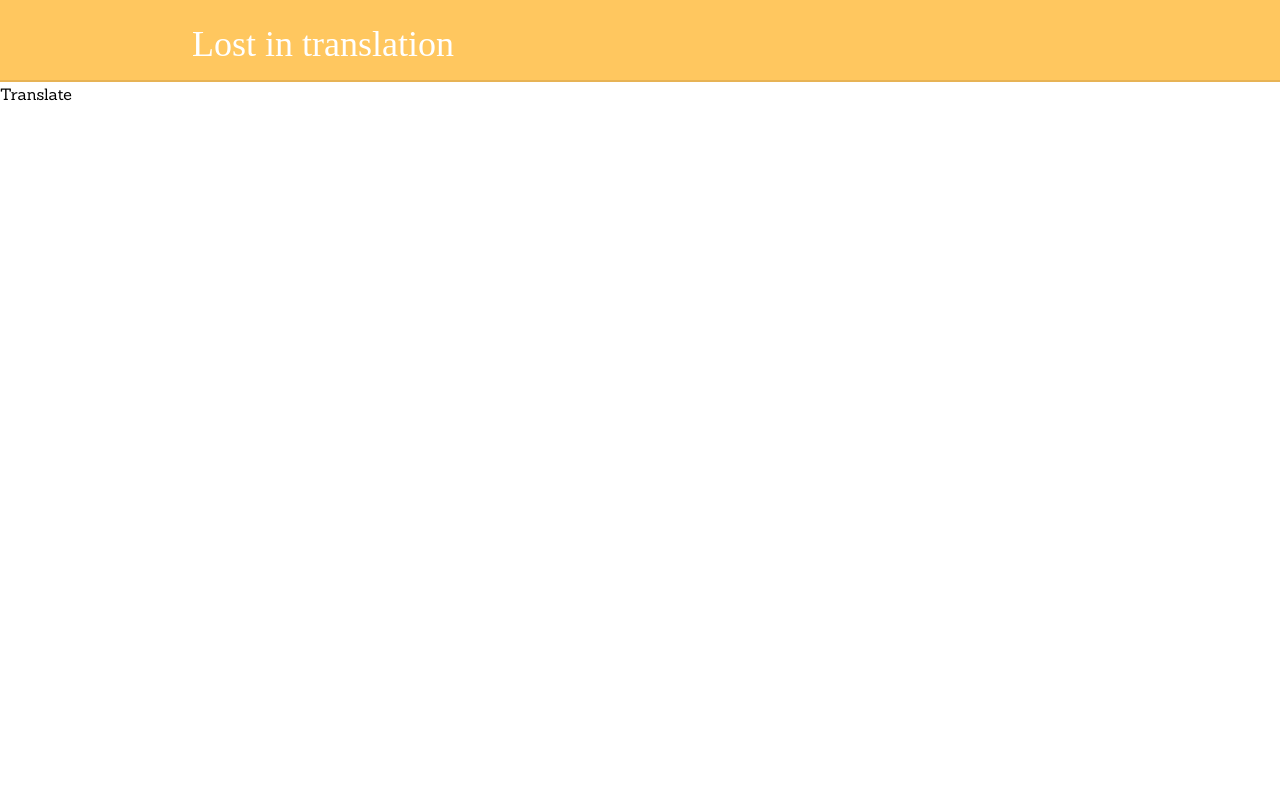
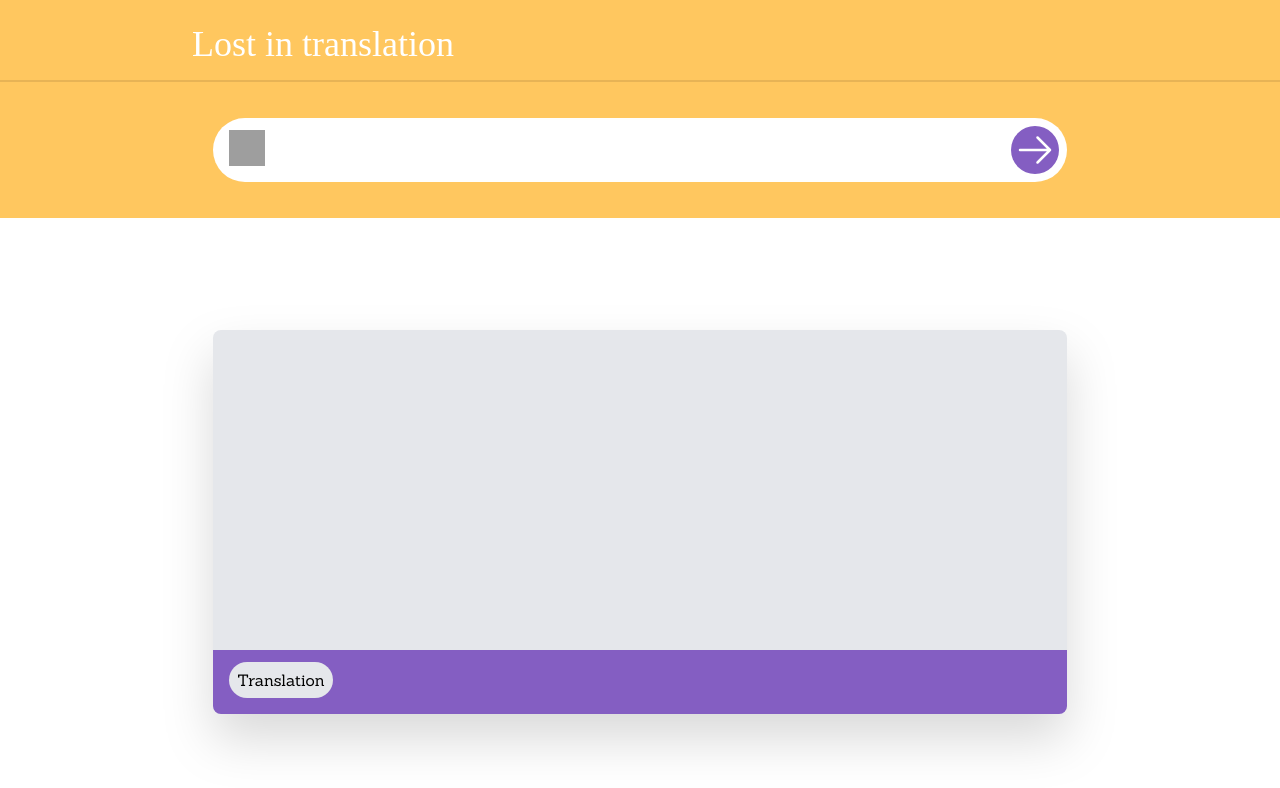
Before and after one commit to Jakob-mbi/Front-end-Development_Assignment-2-React, a React (Create React App) app: page /translate in a window 1280 px wide. Shown: the top 788 px of the page. Built offline with nearby package versions, Linux system fonts and the light colour scheme; grey boxes are pictures that could not be loaded; a web font is replaced by a local one.

Commit message:
css styling translation page

```diff
--- a/package.json
+++ b/package.json
@@ -38,6 +38,7 @@
     ]
   },
   "devDependencies": {
+    "postcss-flexbugs-fixes": "^5.0.2",
     "tailwindcss": "^3.2.4"
   }
 }
--- a/src/index.css
+++ b/src/index.css
@@ -37,3 +37,10 @@ body {
 .bg-gray {
     background-color: var(--GRAY-LIGTH);
 }
+.material-symbols-outlined {
+  font-variation-settings:
+  'FILL' 0,
+  'wght' 400,
+  'GRAD' 0,
+  'opsz' 48
+}
--- /dev/null
+++ b/src/pages/Translate/Input.js
@@ -0,0 +1,19 @@
+
+const Input = () => {
+
+    return (
+        <div className="flex justify-center bg-yellow w-full py-9 not-italic text-lg ">
+            <div className="w-4/6 relative">
+                <input className=" px-16 py-4 rounded-full text-2xl w-full" />
+                <img src="https://iconarchive.com/download/i87838/icons8/ios7/Computer-Hardware-Keyboard.ico" className="w-9 h-9 absolute top-3 left-4"/>
+                <a href="#" type="submit" className="bg-purple text-white rounded-full p-1 absolute top-2 right-2">
+                    <svg xmlns="http://www.w3.org/2000/svg" fill="none" viewBox="0 0 24 24" stroke-width="1.5" stroke="currentColor" className="w-10 h-10">
+                        <path stroke-linecap="round" stroke-linejoin="round" d="M13.5 4.5L21 12m0 0l-7.5 7.5M21 12H3" />
+                    </svg>
+                </a>
+            </div>
+        </div>
+    );
+}
+
+export default Input;
--- /dev/null
+++ b/src/pages/Translate/Output.js
@@ -0,0 +1,22 @@
+const Output = () => {
+
+
+    return (
+        <div className=" w-full h-full flex justify-center">
+            <div className="w-4/6 h-96 mt-28 drop-shadow-2xl bg-gray-200 rounded-lg relativ">
+                <div className="w-full h-5/6 overflow-auto px-2">
+
+
+
+                </div>
+                <div className="w-full bg-purple rounded-b-lg absolute bottom-0 h-1/6">
+                    <button href="#"className="bg-gray-200 rounded-full h-9 align-middle ml-4 mt-3 px-2">Translation</button>
+                </div>
+            </div>
+
+        </div>
+    );
+}
+
+
+export default Output;
--- a/src/pages/Translate/Translate.js
+++ b/src/pages/Translate/Translate.js
@@ -1,6 +1,12 @@
+import Input from "./Input"
+import Output from "./Output"
+
 function Translate() {
   return (
-    <div>Translate</div>
+    <div className="">
+      <Input />
+      <Output />
+    </div>
   )
 }
 
```
Also changed, not shown: public/images/Computer-Hardware-Keyboard-icon.png (added), 1 other file (tests, documents, lock files or other folders).
